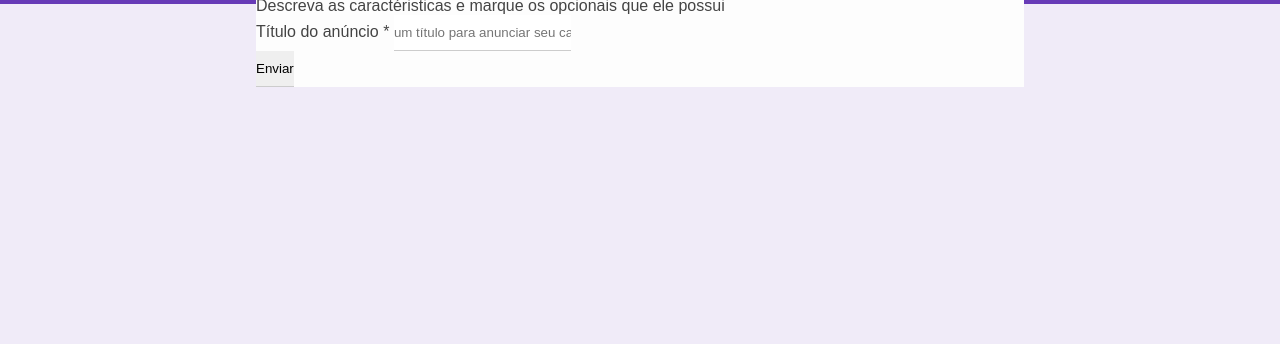
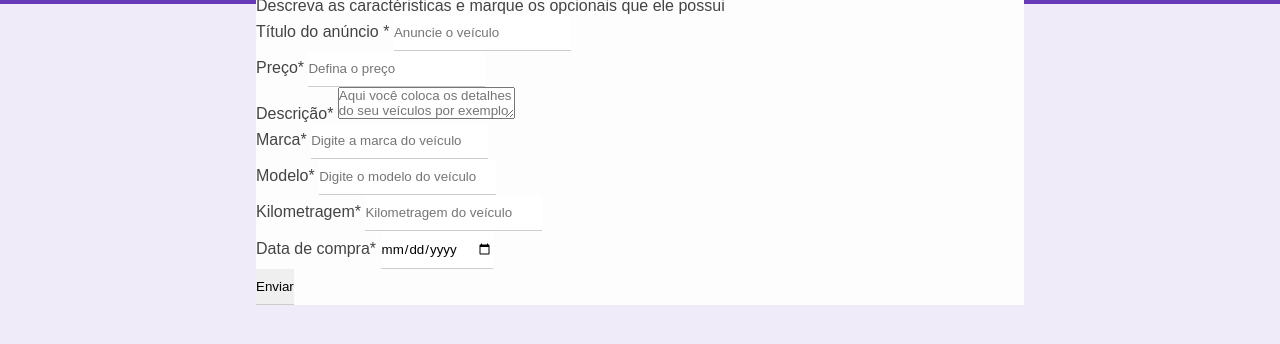
Before and after one commit to caiosid/form-ui-design, a plain HTML site: page index.html in a window 1280 px wide. Shown: the part 196-540 px from the top of the page. Drawn offline with Linux system fonts and the light colour scheme.

Commit message:
continuando o form

```diff
--- a/index.html
+++ b/index.html
@@ -22,18 +22,100 @@
           </p>
           <form>
             <div class="box__input">
-                <label for="title">Título do anúncio <span class="requerid__field">*</span></label>
-                <input
+              <label for="title"
+                >Título do anúncio <span class="requerid__field">*</span></label
+              >
+              <input
                 type="text"
                 name="title"
                 id="title"
                 class="block"
-                placeholder="um título para anunciar seu carro"
+                placeholder="Anuncie o veículo"
                 minlength="1"
-                maxlength="4"
-                required>
+                maxlength="30"
+                required
+              />
             </div>
-            <input type="submit" value="Enviar">
+            <div class="box__input">
+              <label for="price"
+                >Preço<span class="requerid__field">*</span></label
+              >
+              <input
+                type="number"
+                name="price"
+                id="price"
+                class="block"
+                placeholder="Defina o preço"
+                required
+              />
+            </div>
+            <div class="box__input">
+              <label for="description"
+                >Descrição<span class="requerid__field">*</span></label
+              >
+              <textarea
+                name="description"
+                id="description"
+                class="block"
+                placeholder="Aqui você coloca os detalhes do seu veículos por exemplo"
+              ></textarea>
+            </div>
+            <div class="box__input">
+                <label for="brand""
+                  >Marca<span class="requerid__field">*</span></label
+                >
+                <input
+                  type="text"
+                  name="brand"
+                  id="brand"
+                  class="block"
+                  placeholder="Digite a marca do veículo"
+                  required
+                />
+              </div>
+              <div class="box__input">
+                <label for="model"
+                  >Modelo<span class="requerid__field">*</span></label
+                >
+                <input
+                  type="text"
+                  name="model"
+                  id="model"
+                  class="block"
+                  placeholder="Digite o modelo do veículo"
+                  minlength="1"
+                  maxlength="30"
+                  required
+                />
+              </div>
+              <div class="box__input">
+                <label for="mileage"
+                  >Kilometragem<span class="requerid__field">*</span></label
+                >
+                <input
+                  type="number"
+                  name="mileage"
+                  id="mileage"
+                  class="block"
+                  placeholder="Kilometragem do veículo"
+                  minlength="1"
+                  maxlength="30"
+                  required
+                />
+              </div>
+              <div class="box__input">
+                <label for="purchase_date"
+                  >Data de compra<span class="requerid__field">*</span></label
+                >
+                <input
+                  type="date"
+                  name="purchase_date"
+                  id="purchase_date"
+                  class="block"
+                  required
+                />
+              </div>
+            <input type="submit" value="Enviar" />
           </form>
         </div>
       </div>
```
